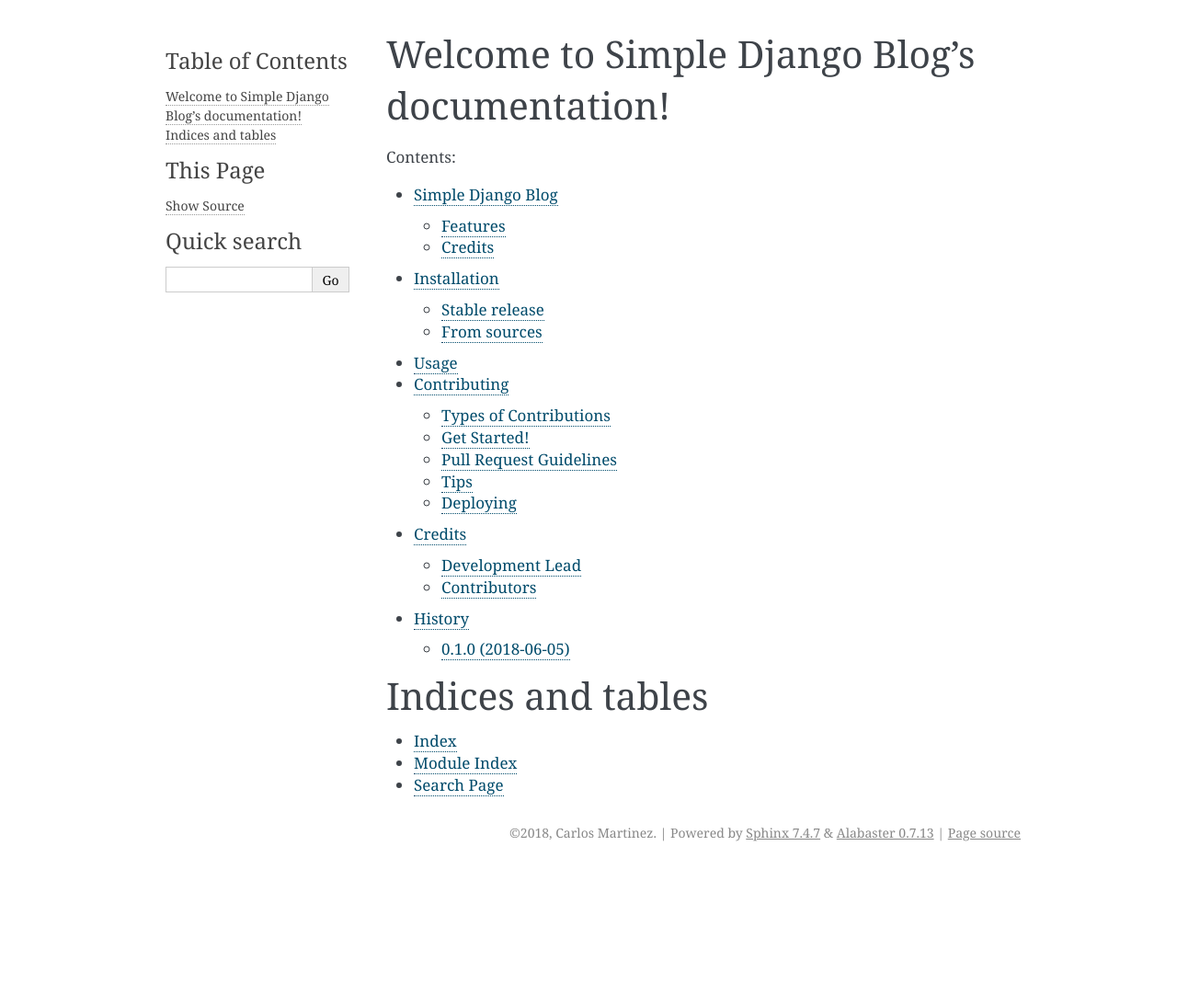
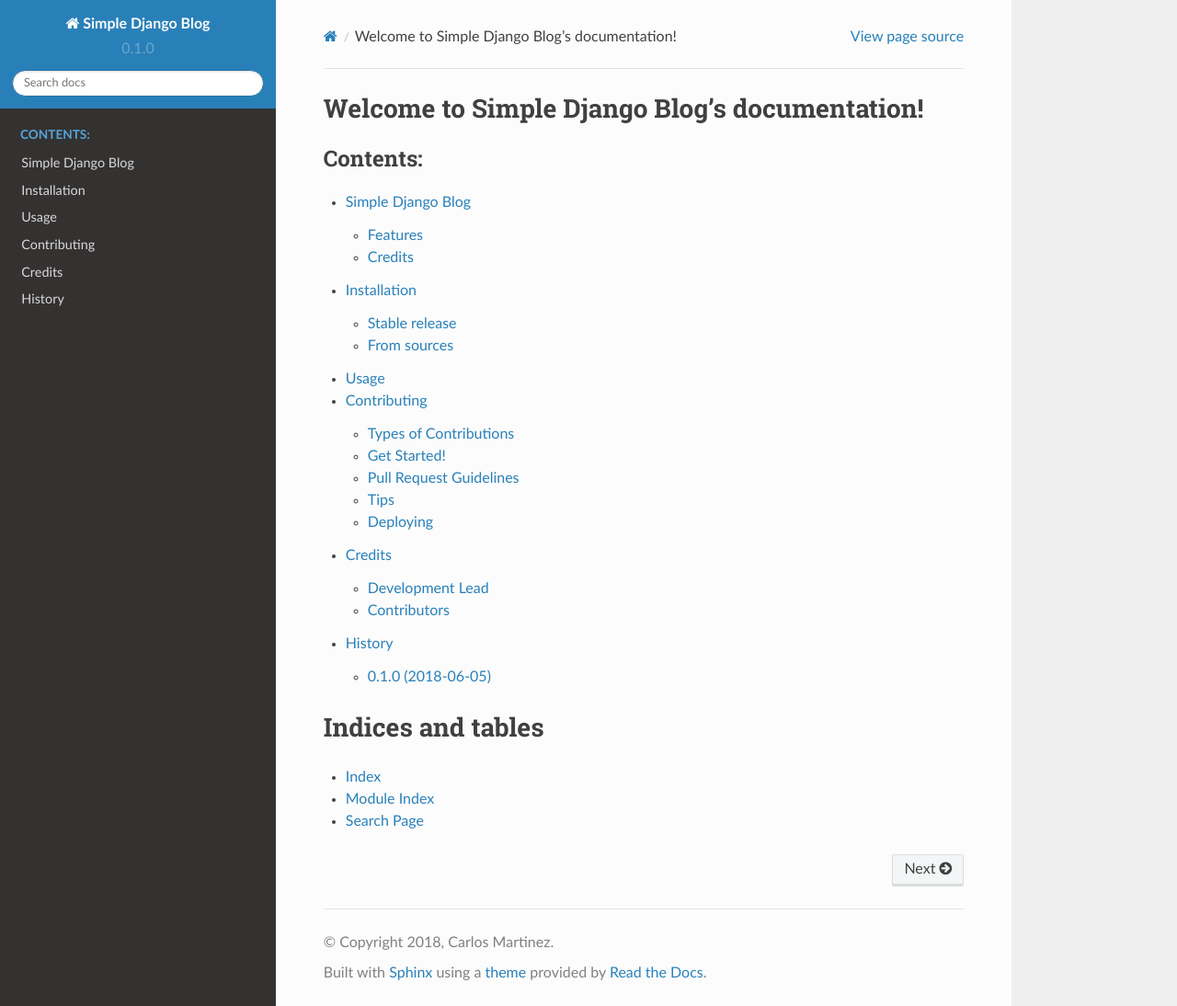
Before and after one commit to carlosmart626/djcms_blog, a Sphinx documentation site: the page built from docs/index.rst, in a window 1280 px wide and 1094 px high. Shown: the whole window at 92% size. Built offline with Sphinx 7.4.7 and the Read the Docs theme 2.0.0, drawn with Linux system fonts in a browser that asks for light colours; pages that are not in the unit, such as notebooks, are missing from menus.

Commit message:
Update docs theme

```diff
--- a/docs/conf.py
+++ b/docs/conf.py
@@ -85,7 +85,7 @@
 # The theme to use for HTML and HTML Help pages.  See the documentation for
 # a list of builtin themes.
 #
-html_theme = "alabaster"
+html_theme = "sphinx_rtd_theme"
 
 # Theme options are theme-specific and customize the look and feel of a
 # theme further.  For a list of options available for each theme, see the
--- a/requirements_dev.txt
+++ b/requirements_dev.txt
@@ -5,6 +5,7 @@
 tox==3.0.0
 coverage==4.5.1
 Sphinx==1.7.5
+sphinx-rtd-theme==0.3.1
 twine==1.11.0
 black==18.6b1
 
```
